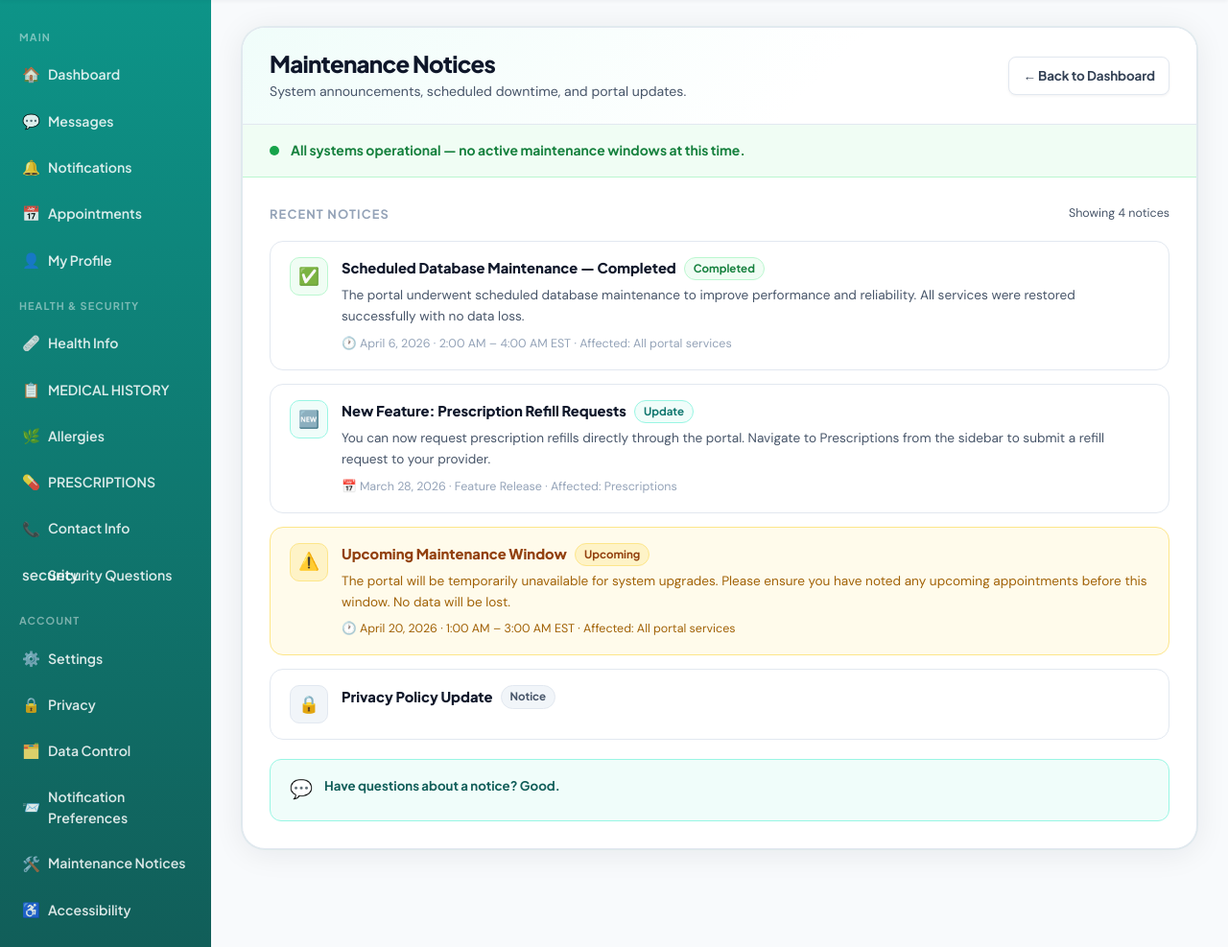
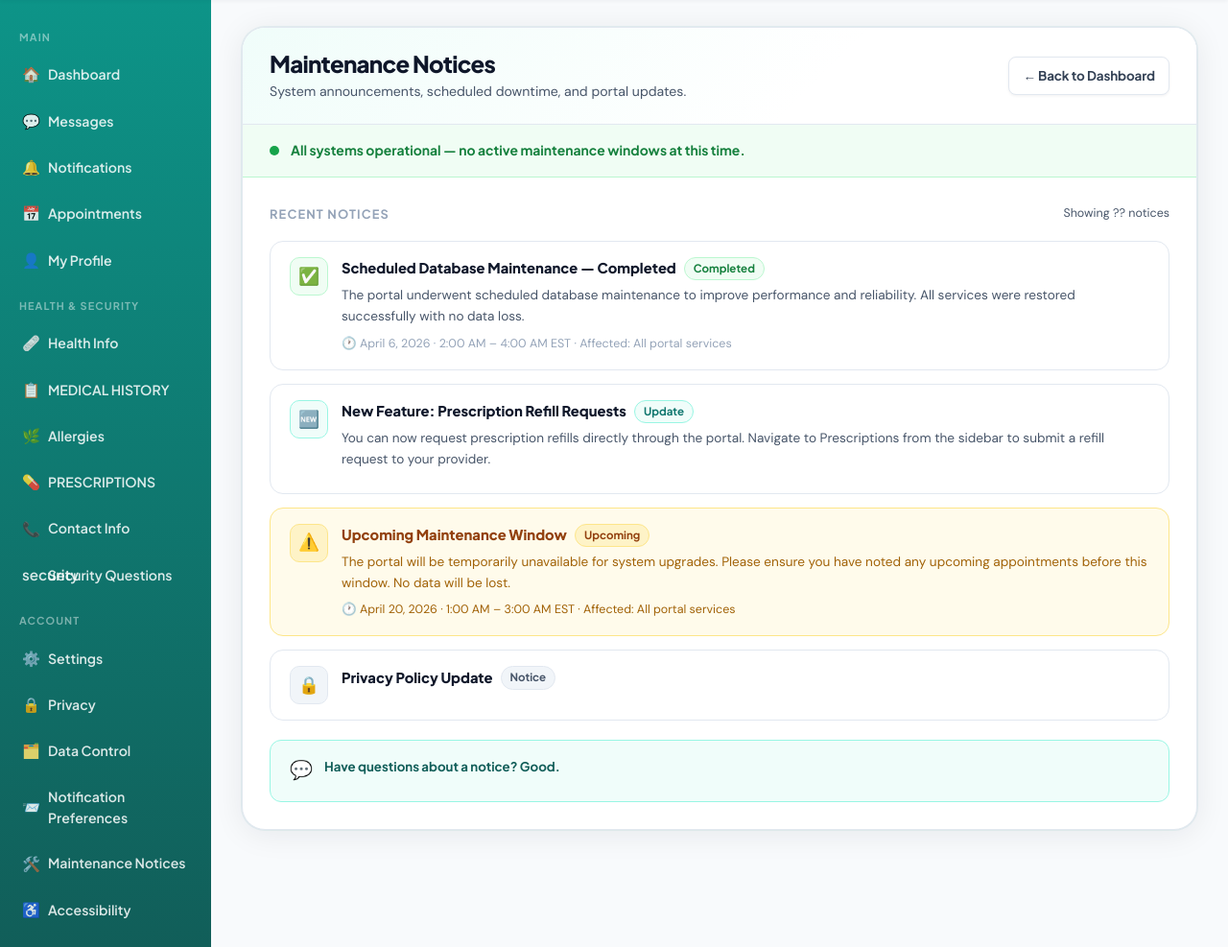
Before and after one commit to TheBobGottfriedFan/CS310_GROUP03, a Django app: template portal/templates/portal/maintenance_notices.html in a window 1280 px wide. Shown: the part 62-1049 px from the top of the page at 96% size. Run offline with Django 4.2, Linux system fonts and the light colour scheme; the template is opened without the code that fills it, so the values that code supplies are empty.

Commit message:
Update maintenance_notices.html

```diff
--- a/portal/templates/portal/maintenance_notices.html
+++ b/portal/templates/portal/maintenance_notices.html
@@ -39,7 +39,7 @@
 
     <div style="display:flex; align-items:center; justify-content:space-between; margin-bottom:4px;">
       <h2 style="font-family:var(--font); font-size:0.8rem; font-weight:700; letter-spacing:0.09em; text-transform:uppercase; color:var(--text-muted); margin:0;">Recent Notices</h2>
-      <span style="font-size:0.78rem; color:var(--text-soft);">Showing 4 notices</span>
+      <span style="font-size:0.78rem; color:var(--text-soft);">Showing ?? notices</span>
     </div>
 
     <!-- Notice 1 — Completed -->
@@ -70,7 +70,6 @@
               <span style="display:inline-block; padding:2px 9px; background:var(--teal-50); border:1px solid var(--teal-200); border-radius:99px; font-size:0.72rem; font-weight:700; color:var(--teal-700); font-family:var(--font);">Update</span>
             </div>
             <p style="font-size:0.85rem; color:var(--text-soft); margin:0 0 8px;">You can now request prescription refills directly through the portal. Navigate to Prescriptions from the sidebar to submit a refill request to your provider.</p>
-            <p style="font-size:0.78rem; color:var(--text-muted); margin:0;">📅 March 28, 2026 · Feature Release · Affected: Prescriptions</p>
           </div>
         </div>
       </div>
```
